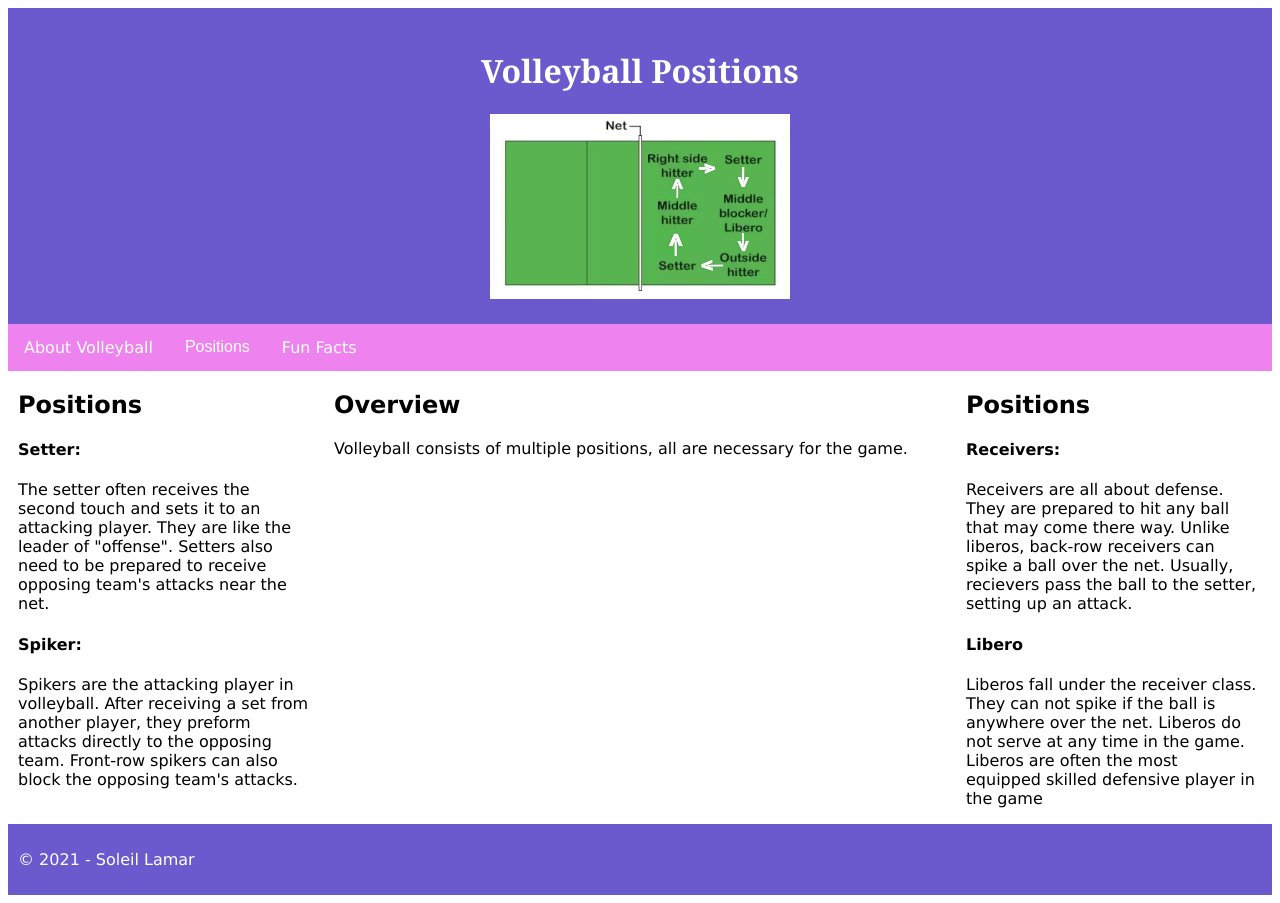
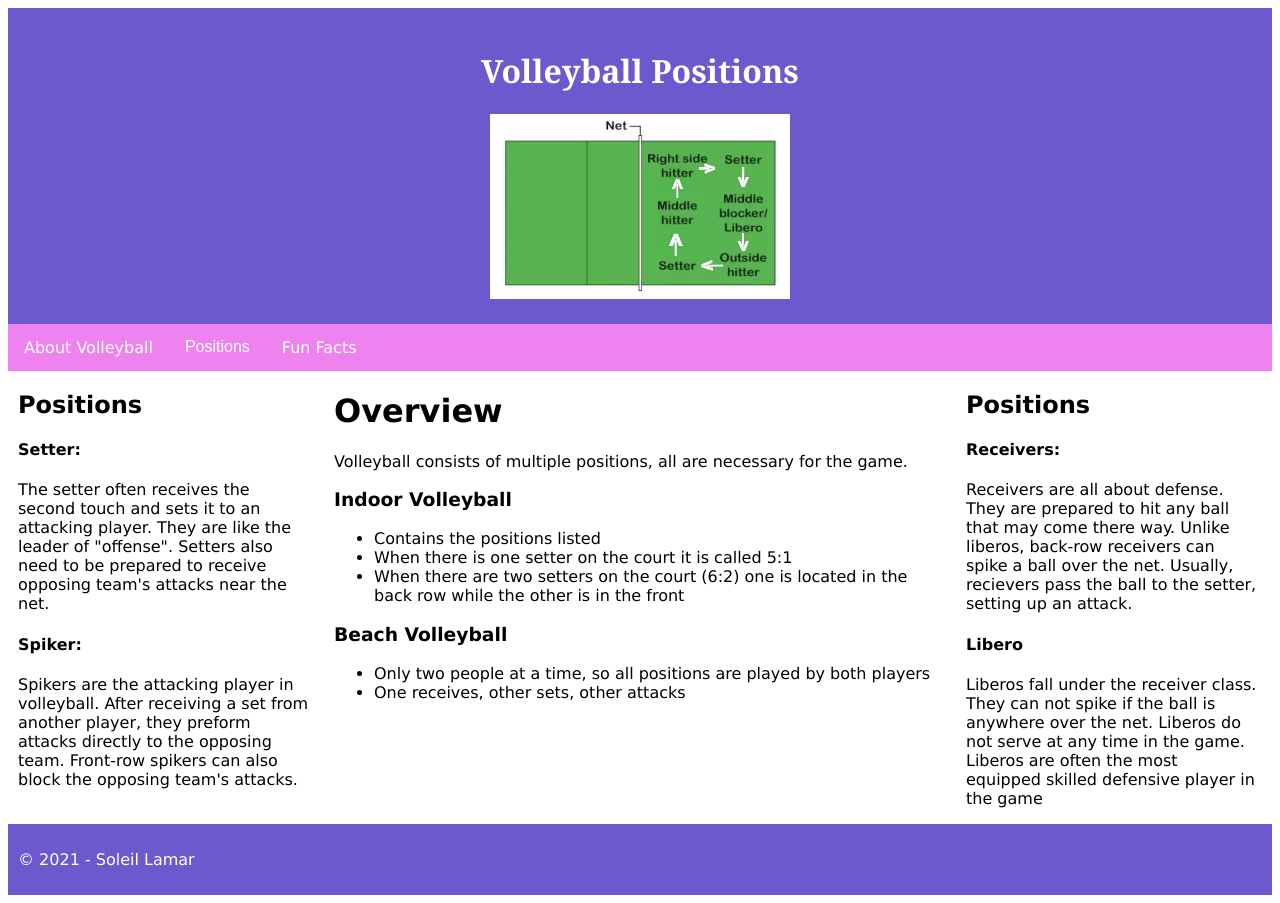
Before and after one commit to soleillamar/soleil-volleyball, a plain HTML site: page positions.html in a window 1280 px wide. Drawn offline with Linux system fonts and the light colour scheme.

Commit message:
home and position pgs are COMPLETED

```diff
--- a/positions.html
+++ b/positions.html
@@ -26,8 +26,19 @@
               <p>Spikers are the attacking player in volleyball. After receiving a set from another player, they preform attacks directly to the opposing team. Front-row spikers can also block the opposing team's attacks. </p>
         </nav>
         <main class="column middle">
-          <h2>Overview</h2>
+          <h1>Overview</h1>
             <p>Volleyball consists of multiple positions, all are necessary for the game.</p>
+          <h3>Indoor Volleyball</h3>
+            <ul>
+              <li>Contains the positions listed</li>
+              <li>When there is one setter on the court it is called 5:1</li>
+              <li>When there are two setters on the court (6:2) one is located in the back row while the other is in the front</li>
+            </ul>
+          <h3>Beach Volleyball</h3>
+            <ul>
+              <li>Only two people at a time, so all positions are played by both players</li>
+              <li>One receives, other sets, other attacks</li>
+            </ul>
         </main>
         <aside class="column side">
           <h2>Positions</h2>
```
Also changed, not shown: home.html (+1 -1 lines).
